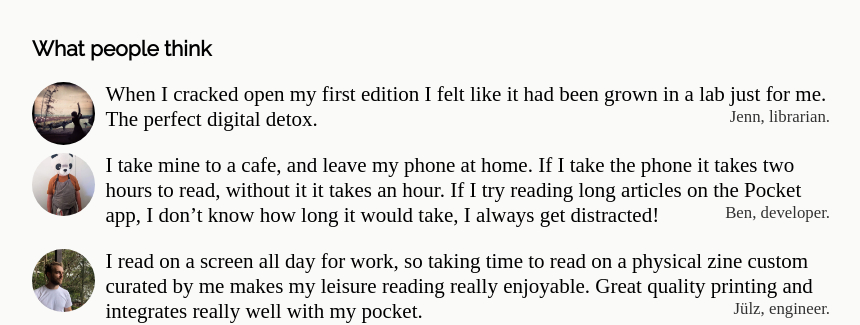
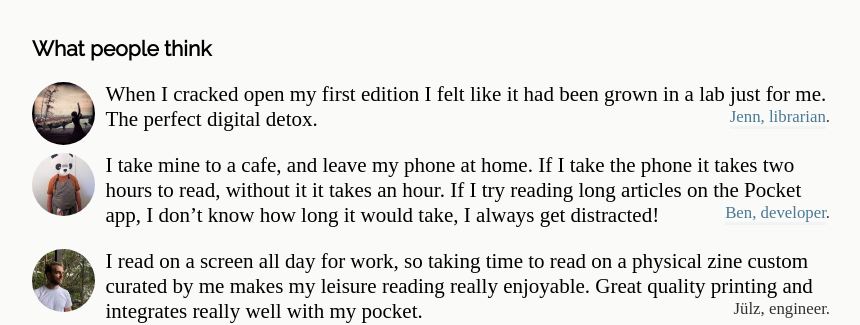
Before and after one commit to notionparallax/wp2frontEnd, a Jekyll site: the page built from index.md, in a window 1280 px wide and 900 px high, scrolled down 865 px. Shown: the part 153-478 px from the top of the window, without its empty margins (209-1069 px from the left). Built offline with Jekyll 4.4.1, drawn with Linux system fonts in a browser that asks for light colours; some web fonts are replaced; comment, search, counter and statistics services are not loaded.

Commit message:
add link to people

```diff
--- a/_includes/use_case.md
+++ b/_includes/use_case.md
@@ -1,5 +1,5 @@
 ## What people think
 
-- ![](./img/Jenn.jpg) When I cracked open my first edition I felt like it had been grown in a lab just for me. The perfect digital detox. <span class="testimonial-name">Jenn, librarian.</span>
-- ![](./img/ben.jpg) I take mine to a cafe, and leave my phone at home. If I take the phone it takes two hours to read, without it it takes an hour. If I try reading long articles on the Pocket app, I don't know how long it would take, I always get distracted! <span class="testimonial-name">Ben, developer.</span>
+- ![](./img/Jenn.jpg) When I cracked open my first edition I felt like it had been grown in a lab just for me. The perfect digital detox. <span class="testimonial-name">[Jenn, librarian](https://twitter.com/wateryone).</span>
+- ![](./img/ben.jpg) I take mine to a cafe, and leave my phone at home. If I take the phone it takes two hours to read, without it it takes an hour. If I try reading long articles on the Pocket app, I don't know how long it would take, I always get distracted! <span class="testimonial-name">[Ben, developer](https://twitter.com/notionparallax).</span>
 - ![](./img/julz.jpg) I read on a screen all day for work, so taking time to read on a physical zine custom curated by me makes my leisure reading really enjoyable. Great quality printing and integrates really well with my pocket. <span class="testimonial-name">Jülz, engineer.</span>
```
